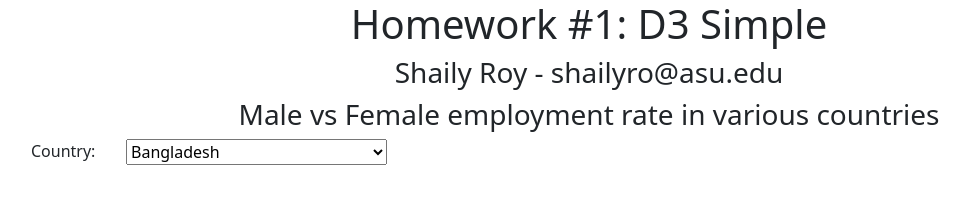
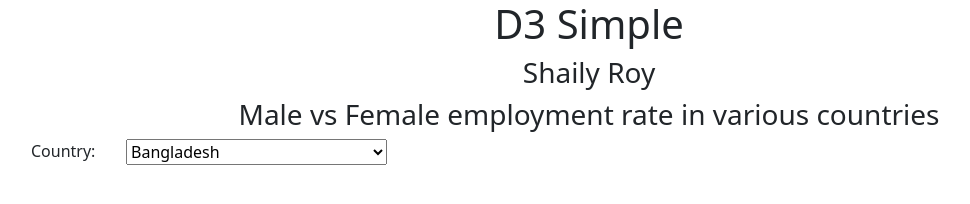
Before and after one commit to ShailyRoy/simple-lolipop-chart-visualization, a plain HTML site: page index.html in a window 1280 px wide. Shown: the whole page, without its empty margins (51-1021 px from the left). Drawn offline with nearby package versions, Linux system fonts and the light colour scheme; no server answers.

Commit message:
Update index.html

```diff
--- a/index.html
+++ b/index.html
@@ -13,8 +13,8 @@
     </head>
     <body>
         <div class="container">
-            <h1 class="text-center">Homework #1: D3 Simple</h1>
-            <h3 class="text-center">Shaily Roy - shailyro@asu.edu</h3>
+            <h1 class="text-center">D3 Simple</h1>
+            <h3 class="text-center">Shaily Roy </h3>
             <h3 class="text-center">Male vs Female employment rate in various countries</h3>
             <div class="row">
                 <!-- step 2 -->
```
